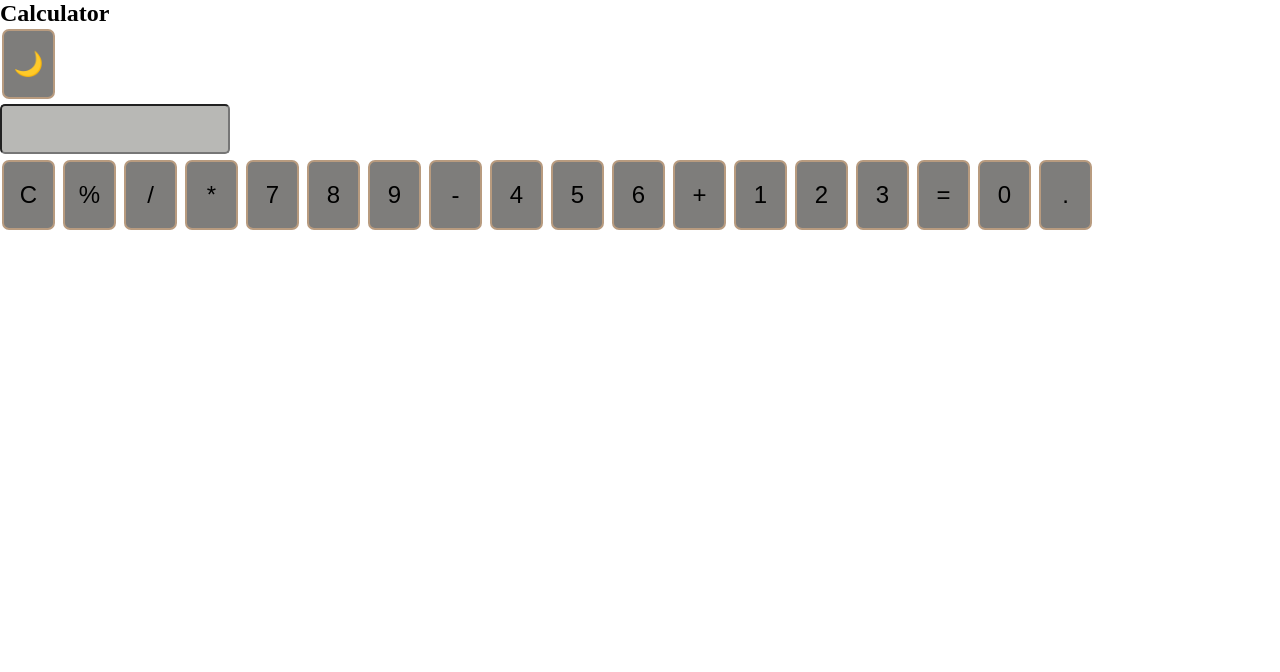
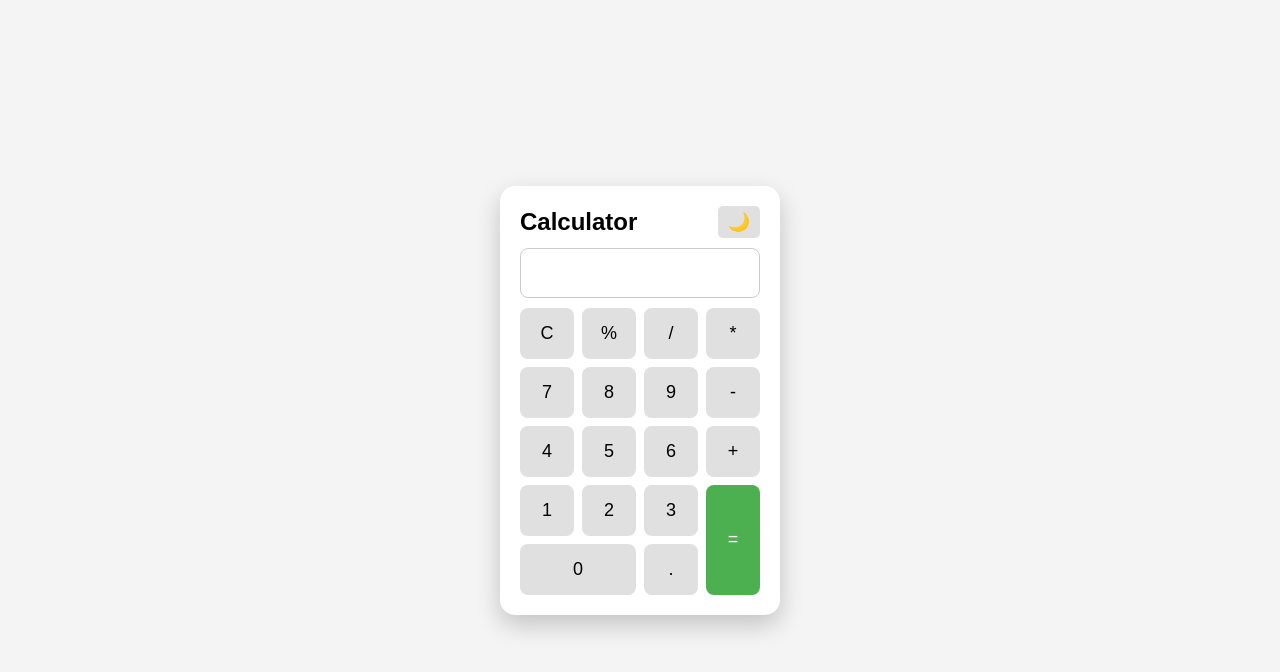
Before and after one commit to MuhammadUsman-t77/calculator, a plain HTML site: page index.html in a window 1280 px wide. Drawn offline with Linux system fonts and the light colour scheme.

Commit message:
Update style.css

```diff
--- a/style.css
+++ b/style.css
@@ -1,55 +1,106 @@
-*{
+
+
+  *{
 margin:0;
 padding:0;
 box-sizing:border-box;
-}
-.first{
-    padding: 5px;
-    margin-left: 30%;
-    margin-top: 7%;
-    background-color: rgb(226, 251, 202);
-    border: 3px solid rgb(91, 90, 88);
-    height: 405px;
-    width: 240px;
-    border-radius: 8px;
+font-family:Arial, Helvetica, sans-serif;
 }
 
-input{
-    margin-top:3px;
-    height: 50px;
-    width: 230px;
-    background-color: rgb(184, 184, 181);
-    margin-bottom: 4px;
-    font-size: x-large;
-    border-radius: 5px;
+body{
+display:flex;
+justify-content:center;
+align-items:center;
+height:100vh;
+background:#f4f4f4;
+transition:0.3s;
+}
 
+.container{
+background:white;
+padding:20px;
+border-radius:15px;
+box-shadow:0 10px 25px rgba(0,0,0,0.2);
+width:280px;
+}
 
+.top{
+display:flex;
+justify-content:space-between;
+align-items:center;
+margin-bottom:10px;
+}
+
+#themeToggle{
+border:none;
+padding:5px 10px;
+cursor:pointer;
+border-radius:5px;
+}
+
+#display{
+width:100%;
+height:50px;
+margin-bottom:10px;
+font-size:22px;
+text-align:right;
+padding:10px;
+border-radius:8px;
+border:1px solid #ccc;
+}
+
+.buttons{
+display:grid;
+grid-template-columns:repeat(4,1fr);
+gap:8px;
 }
 
 button{
-    height: 70px;
-    width: 53px;
-    background-color: rgb(126, 125, 123) ;
-    font-size: x-large;
-    border: 2px solid rgb(184, 155, 127);
-    margin: 2px;
-    border-radius: 7px;
-
-}
-#first button{
-    height: 40px;
-    width: 114px;
+padding:15px;
+font-size:18px;
+border:none;
+border-radius:8px;
+cursor:pointer;
+background:#e0e0e0;
+transition:0.2s;
 }
 
-
-
 button:hover{
-    background-color: rgb(108, 108, 107);
-    border: 2px solid burlywood;
+background:#d0d0d0;
 }
 
+.equal{
+grid-row:span 2;
+background:#4CAF50;
+color:white;
+}
 
-/*
-input[type=number] {
-    appearance: textfield;
-  }*/
+.zero{
+grid-column:span 2;
+}
+
+/* DARK MODE */
+
+.dark{
+background:#121212;
+}
+
+.dark .container{
+background:#1e1e1e;
+color:white;
+}
+
+.dark button{
+background:#333;
+color:white;
+}
+
+.dark #display{
+background:#222;
+color:white;
+border:none;
+}
+
+.dark .equal{
+background:#00c853;
+}
```
